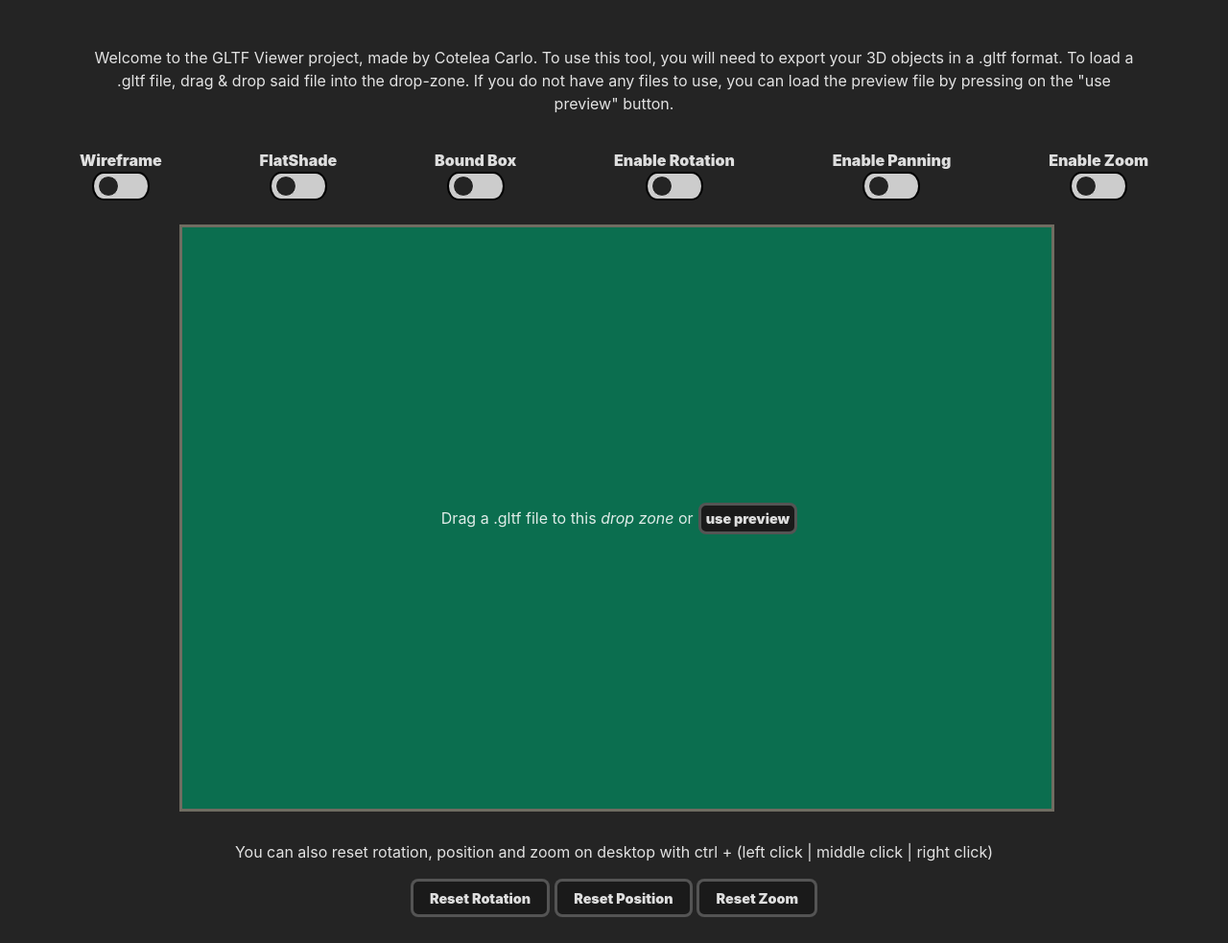
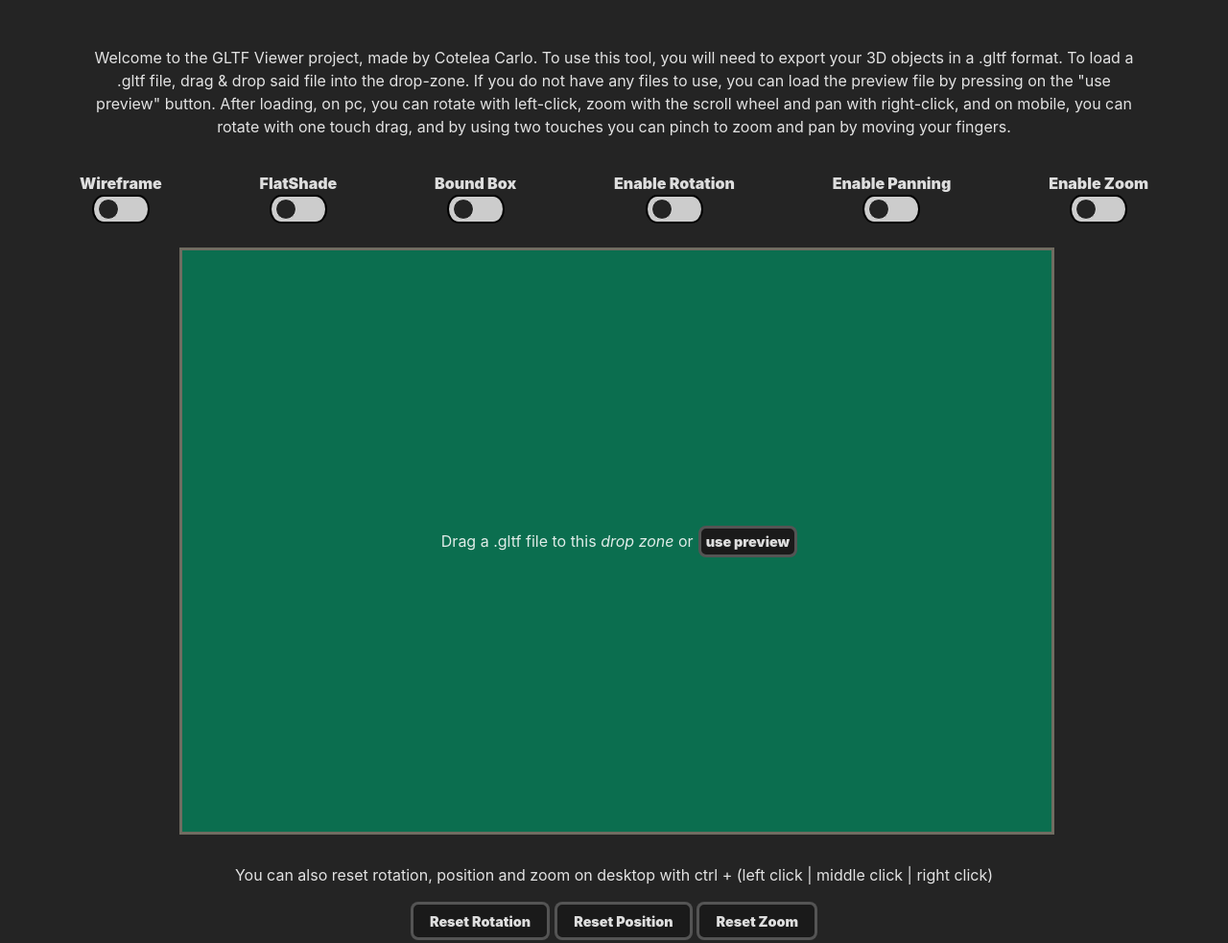
Before and after one commit to Karl3UwU/AtestatThreeViewer, a website built with Vite: page index.html in a window 1280 px wide. Shown: the whole page at 96% size. Built offline with nearby package versions, Linux system fonts and the light colour scheme.

Commit message:
updated info

```diff
--- a/index.html
+++ b/index.html
@@ -8,7 +8,7 @@
 	</head>
 	<body>
 		<div id="app">
-			<p id="info-text">Welcome to the GLTF Viewer project, made by Cotelea Carlo. To use this tool, you will need to export your 3D objects in a .gltf format. To load a .gltf file, drag & drop said file into the drop-zone. If you do not have any files to use, you can load the preview file by pressing on the "use preview" button.</p>
+			<p id="info-text">Welcome to the GLTF Viewer project, made by Cotelea Carlo. To use this tool, you will need to export your 3D objects in a .gltf format. To load a .gltf file, drag & drop said file into the drop-zone. If you do not have any files to use, you can load the preview file by pressing on the "use preview" button. After loading, on pc, you can rotate with left-click, zoom with the scroll wheel and pan with right-click, and on mobile, you can rotate with one touch drag, and by using two touches you can pinch to zoom and pan by moving your fingers.</p>
 			<div id="main-body">
 				<div id="first-buttons" class="button-container">
 					<label class="swtich">
```
